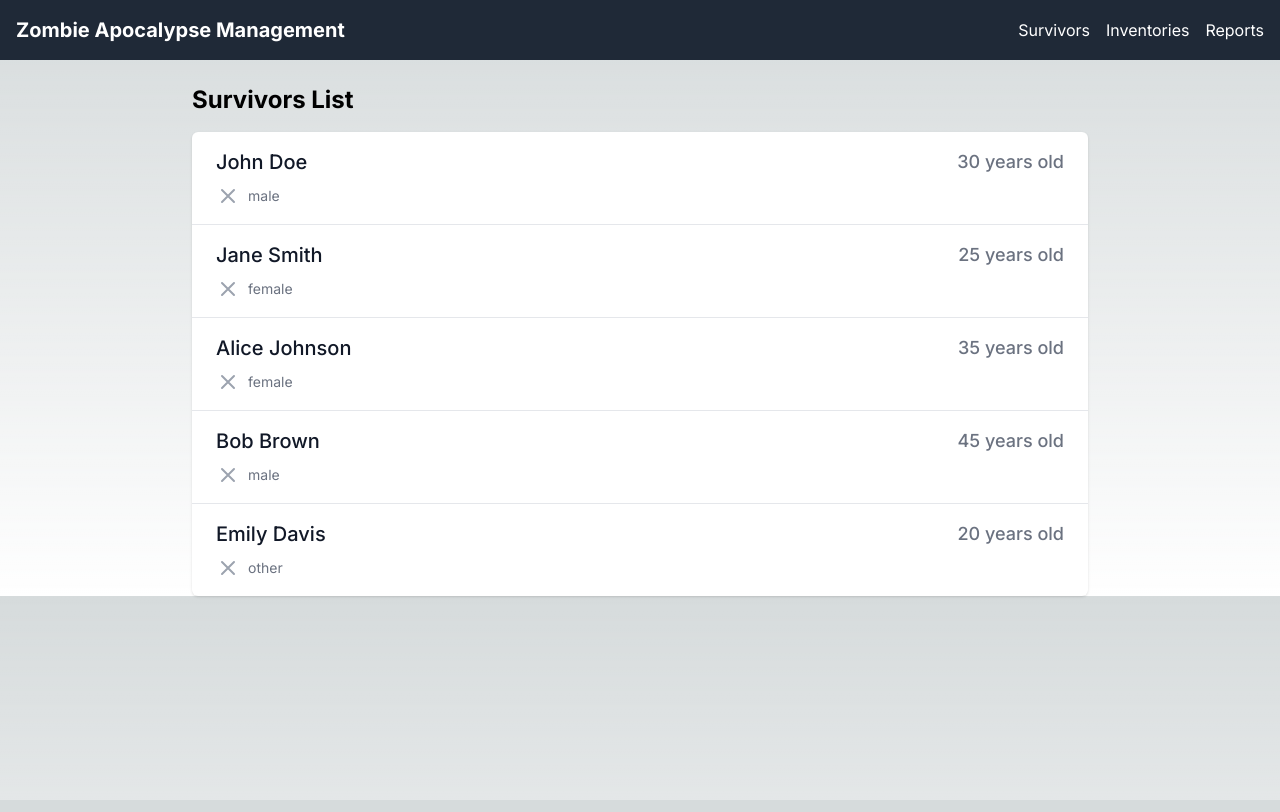
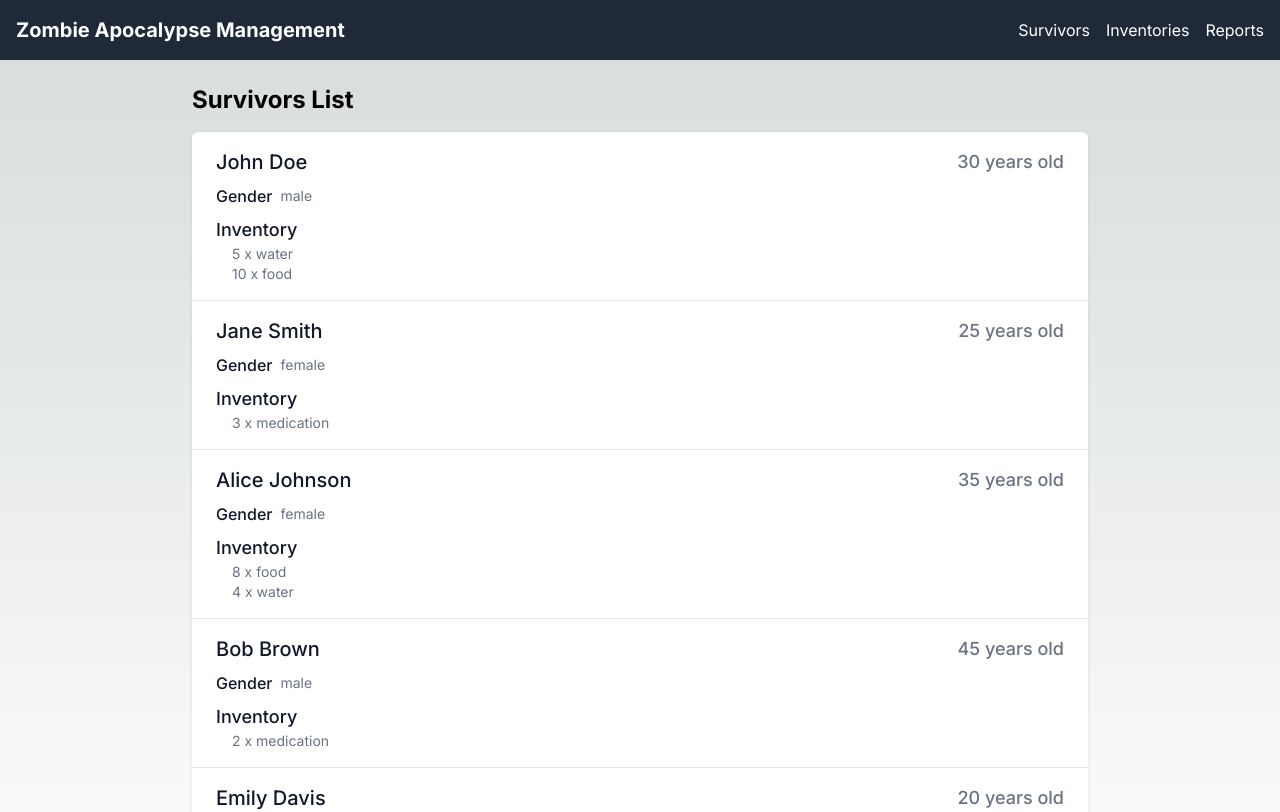
Before and after one commit to gpbaculio/fe-challenge-ramcor, a Next.js app: page /survivors in a window 1280 px wide. Shown: the top 812 px of the page. Built offline with nearby package versions, Linux system fonts and the light colour scheme.

Commit message:
display gender

```diff
--- a/src/app/survivors/page.tsx
+++ b/src/app/survivors/page.tsx
@@ -22,25 +22,25 @@ const SurvivorList = () => {
                   </div>
                 </div>
                 <div className="mt-2 flex items-center">
-                  <div className="flex-shrink-0">
-                    <svg
-                      className="h-6 w-6 text-gray-400"
-                      xmlns="http://www.w3.org/2000/svg"
-                      fill="none"
-                      viewBox="0 0 24 24"
-                      stroke="currentColor"
-                    >
-                      <path
-                        strokeLinecap="round"
-                        strokeLinejoin="round"
-                        strokeWidth="2"
-                        d="M6 18L18 6M6 6l12 12"
-                      />
-                    </svg>
+                  <div className="text-md font-medium text-gray-900">
+                    Gender
                   </div>
                   <div className="ml-2 text-sm text-gray-500">
                     {survivor.gender}
                   </div>
+                </div>
+                {/* Render survivor's inventory */}
+                <div className="mt-2">
+                  <h3 className="text-lg font-medium text-gray-900">
+                    Inventory
+                  </h3>
+                  <ul className="ml-4">
+                    {survivor.inventory.map((item) => (
+                      <li key={item.itemId} className="text-sm text-gray-500">
+                        {item.quantity} x {item.itemId}
+                      </li>
+                    ))}
+                  </ul>
                 </div>
               </div>
             </li>
```
